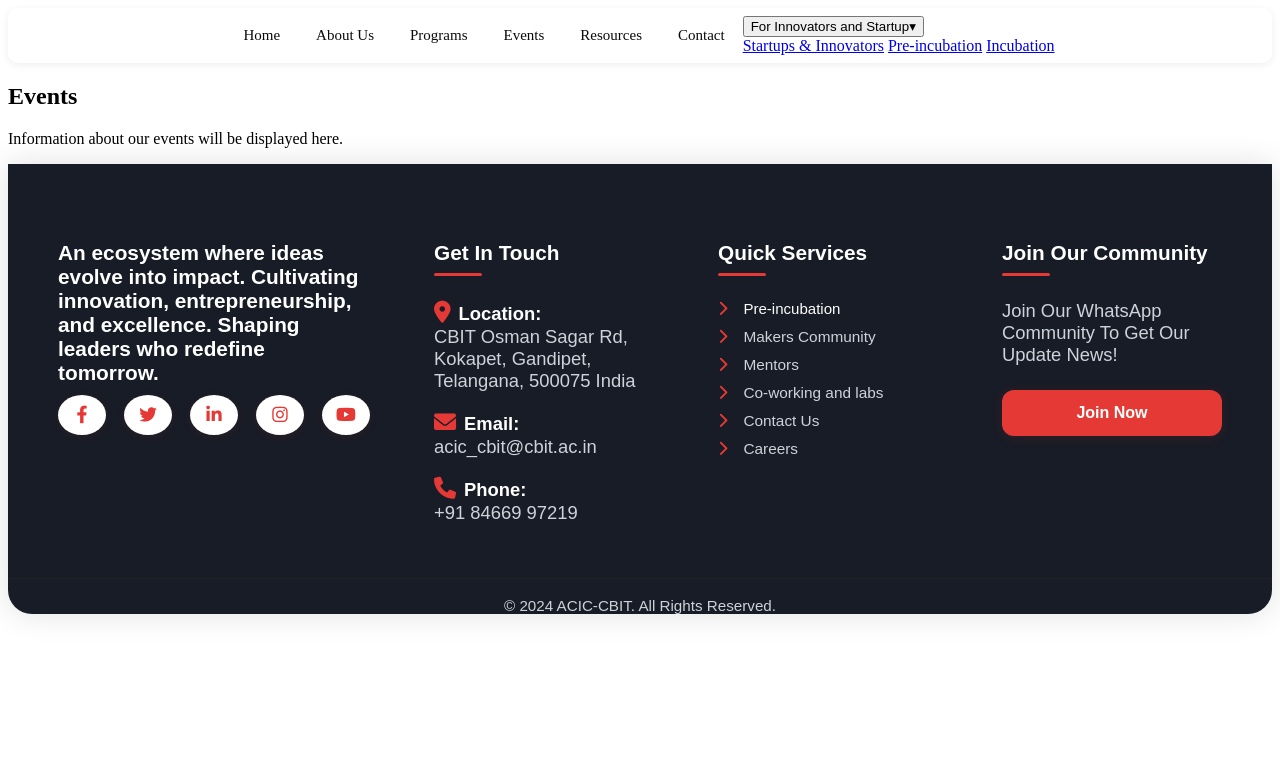
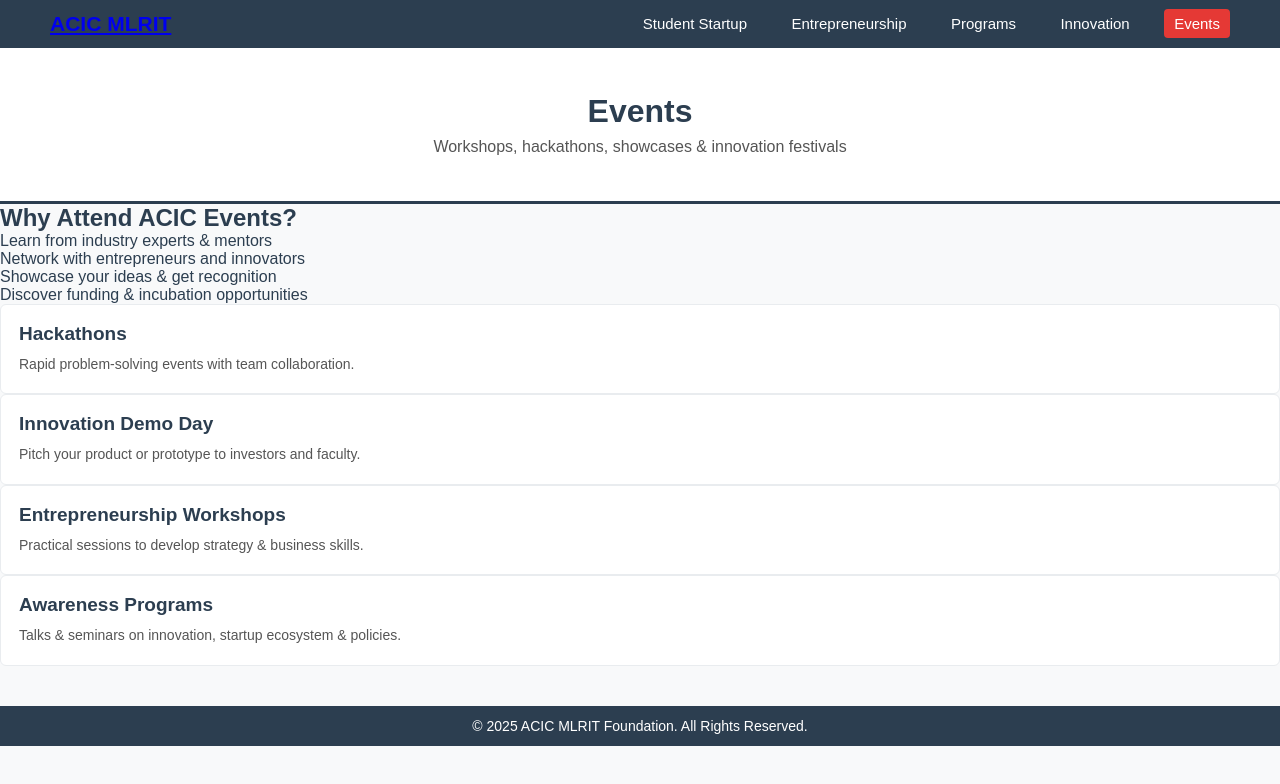
Before and after one commit to 345678o/simple-dev, a plain HTML site: page events.html in a window 1280 px wide. Drawn offline with Linux system fonts and the light colour scheme.

Commit message:
Add files via upload

```diff
--- a/events.html
+++ b/events.html
@@ -3,54 +3,62 @@
 <head>
     <meta charset="UTF-8">
     <meta name="viewport" content="width=device-width, initial-scale=1.0">
-    <title>Events - ACIC CBIT</title>
+    <title>Events | ACIC MLRIT</title>
+    <link rel="stylesheet" href="style.css">
 </head>
 <body>
-    <div>
-        <!-- navigation section -->
-        <section id ='navigation'>
-  <!-- Placeholder for nav -->
-  <div id="nav"></div>
-        </section>
-            <!-- end  of  navigation  section -->
+
+<header class="header">
+    <div class="logo"><a href="index.html">ACIC MLRIT</a></div>
+    <nav class="navbar">
+        <a href="student-startup.html">Student Startup</a>
+        <a href="entrepreneurship.html">Entrepreneurship</a>
+        <a href="programs.html">Programs</a>
+        <a href="innovation.html">Innovation</a>
+        <a href="events.html" class="active">Events</a>
+    </nav>
+</header>
+
+<section class="hero">
+    <h1>Events</h1>
+    <p>Workshops, hackathons, showcases & innovation festivals</p>
+</section>
+
+<section class="content-section">
+    <h2>Why Attend ACIC Events?</h2>
+    <ul>
+        <li>Learn from industry experts & mentors</li>
+        <li>Network with entrepreneurs and innovators</li>
+        <li>Showcase your ideas & get recognition</li>
+        <li>Discover funding & incubation opportunities</li>
+    </ul>
+</section>
+
+<section class="cards-section wide">
+    <div class="card">
+        <h3>Hackathons</h3>
+        <p>Rapid problem-solving events with team collaboration.</p>
     </div>
 
-    <div>
-        <!--events section -->
-        <section id ="events">
-            <h1>Events</h1>
-            <p>Information about our events will be displayed here.</p>
-        </section>
-        <!--end of events section-->
+    <div class="card">
+        <h3>Innovation Demo Day</h3>
+        <p>Pitch your product or prototype to investors and faculty.</p>
     </div>
 
-    <div>
-        <!-- footer section -->
-         <section id ="footer">
-            <!-- Placeholder for footer -->
-            <div id="footer-content"></div>
-         </section>
-         <!-- end of  footer section -->
+    <div class="card">
+        <h3>Entrepreneurship Workshops</h3>
+        <p>Practical sessions to develop strategy & business skills.</p>
     </div>
 
-    <!-- Load Navigation and Footer -->
-    <script>
-        // Load nav.html into this page
-        fetch("nav.html")
-          .then(response => response.text())
-          .then(data => {
-            document.getElementById("nav").innerHTML = data;
-          })
-          .catch(error => console.error('Error loading navigation:', error));
+    <div class="card">
+        <h3>Awareness Programs</h3>
+        <p>Talks & seminars on innovation, startup ecosystem & policies.</p>
+    </div>
+</section>
 
-        // Load footer.html into this page
-        fetch("footer.html")
-          .then(response => response.text())
-          .then(data => {
-            document.getElementById("footer-content").innerHTML = data;
-          })
-          .catch(error => console.error('Error loading footer:', error));
-    </script>
+<footer class="footer">
+    <p>© 2025 ACIC MLRIT Foundation. All Rights Reserved.</p>
+</footer>
 
 </body>
 </html>
--- /dev/null
+++ b/style.css
@@ -0,0 +1,112 @@
+/* -------- GLOBAL LAYOUT -------- */
+* {
+    margin: 0;
+    padding: 0;
+    box-sizing: border-box;
+    font-family: "Arial", sans-serif;
+}
+
+body {
+    background: #f8f9fa;
+    color: #2c3e50;
+}
+
+/* -------- HEADER + NAV -------- */
+header {
+    width: 100%;
+    background: #2c3e50;
+    display: flex;
+    justify-content: space-between;
+    align-items: center;
+    padding: 12px 50px;
+    color: #fff;
+}
+
+.logo {
+    font-size: 21px;
+    font-weight: bold;
+}
+
+nav a {
+    text-decoration: none;
+    color: #fff;
+    margin-left: 20px;
+    font-size: 15px;
+    padding: 6px 10px;
+    border-radius: 4px;
+}
+
+nav a:hover,
+nav a.active {
+    background: #e53935;
+}
+
+/* -------- HERO SECTION -------- */
+.hero {
+    background: #fff;
+    text-align: center;
+    padding: 45px 15px;
+    border-bottom: 3px solid #2c3e50;
+}
+
+.hero h1 {
+    font-size: 32px;
+    font-weight: bold;
+    color: #2c3e50;
+}
+
+.hero p {
+    color: #555;
+    margin-top: 8px;
+}
+
+/* -------- CARD GRID SHARED LAYOUT -------- */
+.card-grid {
+    display: grid;
+    grid-template-columns: repeat(auto-fit, minmax(260px, 1fr));
+    gap: 22px;
+    padding: 40px 60px;
+}
+
+.card {
+    background: #fff;
+    padding: 18px;
+    border-radius: 6px;
+    border: 1px solid #e9ecef;
+}
+
+.card h3 {
+    font-size: 19px;
+    margin-bottom: 8px;
+    color: #2c3e50;
+}
+
+.card p {
+    font-size: 14px;
+    color: #555;
+    line-height: 1.4rem;
+}
+
+.card button {
+    margin-top: 12px;
+    background: #e53935;
+    border: none;
+    color: white;
+    padding: 8px 12px;
+    border-radius: 4px;
+    cursor: pointer;
+}
+
+.card button:hover {
+    opacity: 0.85;
+}
+
+/* -------- FOOTER -------- */
+footer {
+    background: #2c3e50;
+    text-align: center;
+    color: white;
+    padding: 12px;
+    font-size: 14px;
+    margin-top: 40px;
+}
```
Also changed, not shown: entrepreneurship.html (added, +59 -0 lines), innovation.html (added, +64 -0 lines), programs.html (added, +68 -0 lines), student-startup.html (added, +54 -0 lines).
